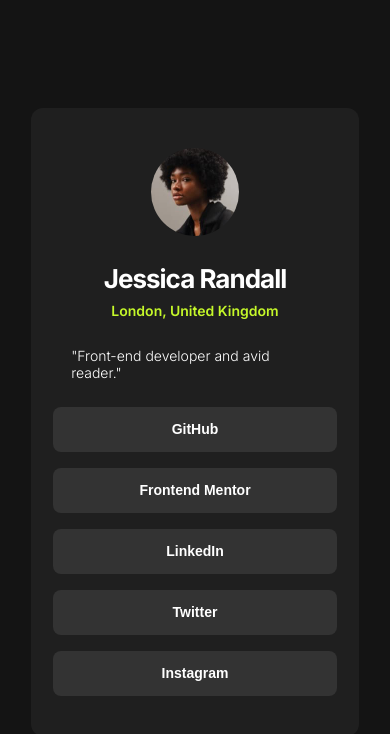
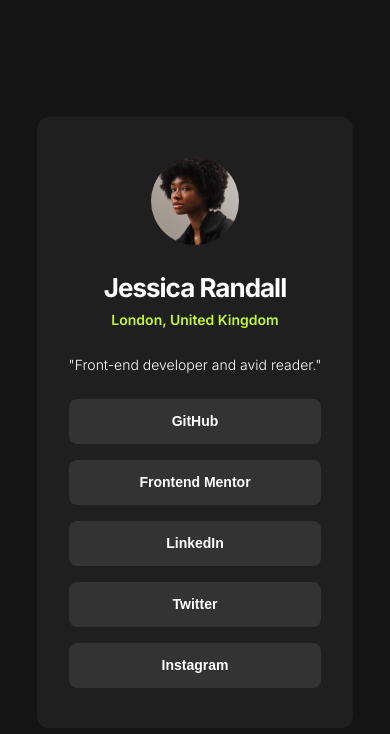
Before and after one commit to TinymolyDD/frontend-mentor-challenges, a plain HTML site: page social-links-profile-main/index.html in a window 390 px wide. Drawn offline with Linux system fonts and the light colour scheme.

Commit message:
Set social link section width to % to make it more maintainable

```diff
--- a/social-links-profile-main/styles.css
+++ b/social-links-profile-main/styles.css
@@ -67,13 +67,18 @@ body {
   margin-bottom: 10px;
 }
 
+.card-social-links {
+  width: 100%;
+}
+
 .card-social-links > * {
   margin-top: var(--spacing-16);
 }
 
 .card-social-links button {
-  width: 304px;
+  width: 100%;
   height: 45px;
+  padding: 0 20px;
   border-radius: 8px;
   border: hidden;
   background-color: var(--grey-700);
@@ -94,23 +99,9 @@ body {
 }
 
 @media (max-width: 400px) {
-  .card-social-links button {
-    width: 284px;
-  }
-
   .card {
-    width: 90%;
+    width: 100%;
     margin: 0 auto;
+    padding-inline: 32px;
   }
 }
-
-@media (max-width: 360px) {
-  .card-social-links button {
-    width: 224px;
-  }
-
-  .card {
-    width: 90%;
-    margin: 0 auto;
-  }
-}
```
